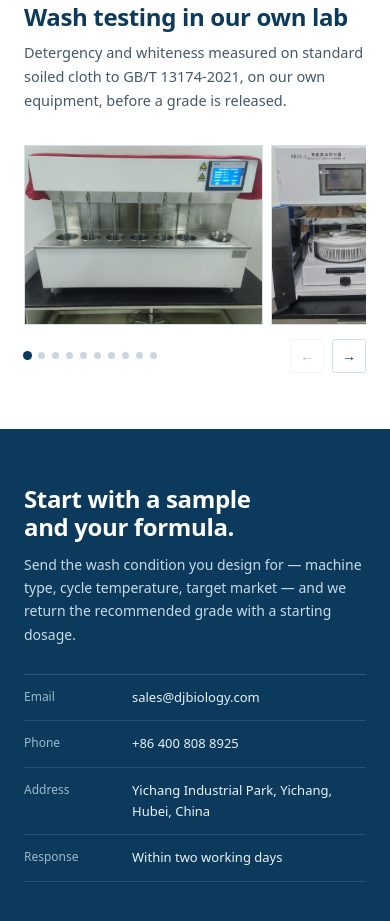
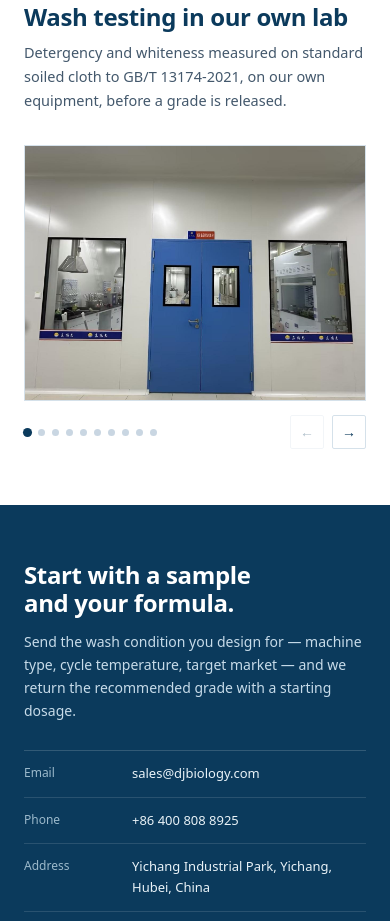
Before and after one commit to djbiology/djbiology-site, a plain HTML site: page index.html in a window 390 px wide. Shown: the part 10751-11672 px from the top of the page. Drawn offline with Linux system fonts and the light colour scheme; a web font is replaced by a local one.

Commit message:
Lab strip: uniform 4:3 cards, 2 per screen

```diff
--- a/index.html
+++ b/index.html
@@ -587,8 +587,7 @@ ul{margin:0;padding:0;list-style:none;}
 /* ---------- lab testing strip ---------- */
 .lab-wrap{max-width:var(--maxw);margin:0 auto;padding:0 24px;}
 .lab-track{
-  display:flex;align-items:flex-start;gap:12px;
-  height:300px;
+  display:flex;align-items:flex-start;gap:14px;
   overflow-x:auto;overflow-y:hidden;
   scroll-snap-type:x proximity;
   scroll-behavior:smooth;
@@ -596,11 +595,11 @@ ul{margin:0;padding:0;list-style:none;}
 }
 .lab-track::-webkit-scrollbar{display:none;}
 .lab-slide{
-  flex:0 0 auto;margin:0;height:100%;
+  flex:0 0 calc((100% - 14px) / 2);margin:0;
   scroll-snap-align:start;
 }
 .lab-slide img{
-  display:block;height:100%;width:auto;max-width:none;
+  display:block;width:100%;height:auto;aspect-ratio:4/3;object-fit:cover;
   border:1px solid var(--line);background:#fff;
 }
 .lab-bar{
@@ -625,7 +624,8 @@ ul{margin:0;padding:0;list-style:none;}
 .lab-arrow:hover:not(:disabled){border-color:var(--navy);background:#F7FAFC;}
 .lab-arrow:disabled{opacity:.32;cursor:default;}
 @media(max-width:760px){
-  .lab-track{height:180px;gap:8px;}
+  .lab-track{gap:8px;}
+  .lab-slide{flex:0 0 100%;}
 }
 
 /* ---------- quality ---------- */
@@ -1429,6 +1429,9 @@ a:focus-visible,button:focus-visible,input:focus-visible,select:focus-visible,te
     <div class="lab-wrap">
       <div class="lab-track" id="labTrack">
         <figure class="lab-slide">
+          <img src="assets/lab-01-lab-door.jpg" alt="Application laboratory entrance" width="1269" height="952" loading="lazy">
+        </figure>
+        <figure class="lab-slide">
           <img src="assets/lab-02-launder-ometer.jpg" alt="Launder-ometer used for standard detergency testing" width="1301" height="976" loading="lazy">
         </figure>
         <figure class="lab-slide">
@@ -1454,9 +1457,6 @@ a:focus-visible,button:focus-visible,input:focus-visible,select:focus-visible,te
         </figure>
         <figure class="lab-slide">
           <img src="assets/lab-10-reference-detergents.jpg" alt="Standard reference laundry powder, liquid detergent and dish wash" width="1269" height="997" loading="lazy">
-        </figure>
-        <figure class="lab-slide">
-          <img src="assets/lab-01-lab-door.jpg" alt="Application laboratory entrance" width="1269" height="952" loading="lazy">
         </figure>
       </div>
       <div class="lab-bar">
```
